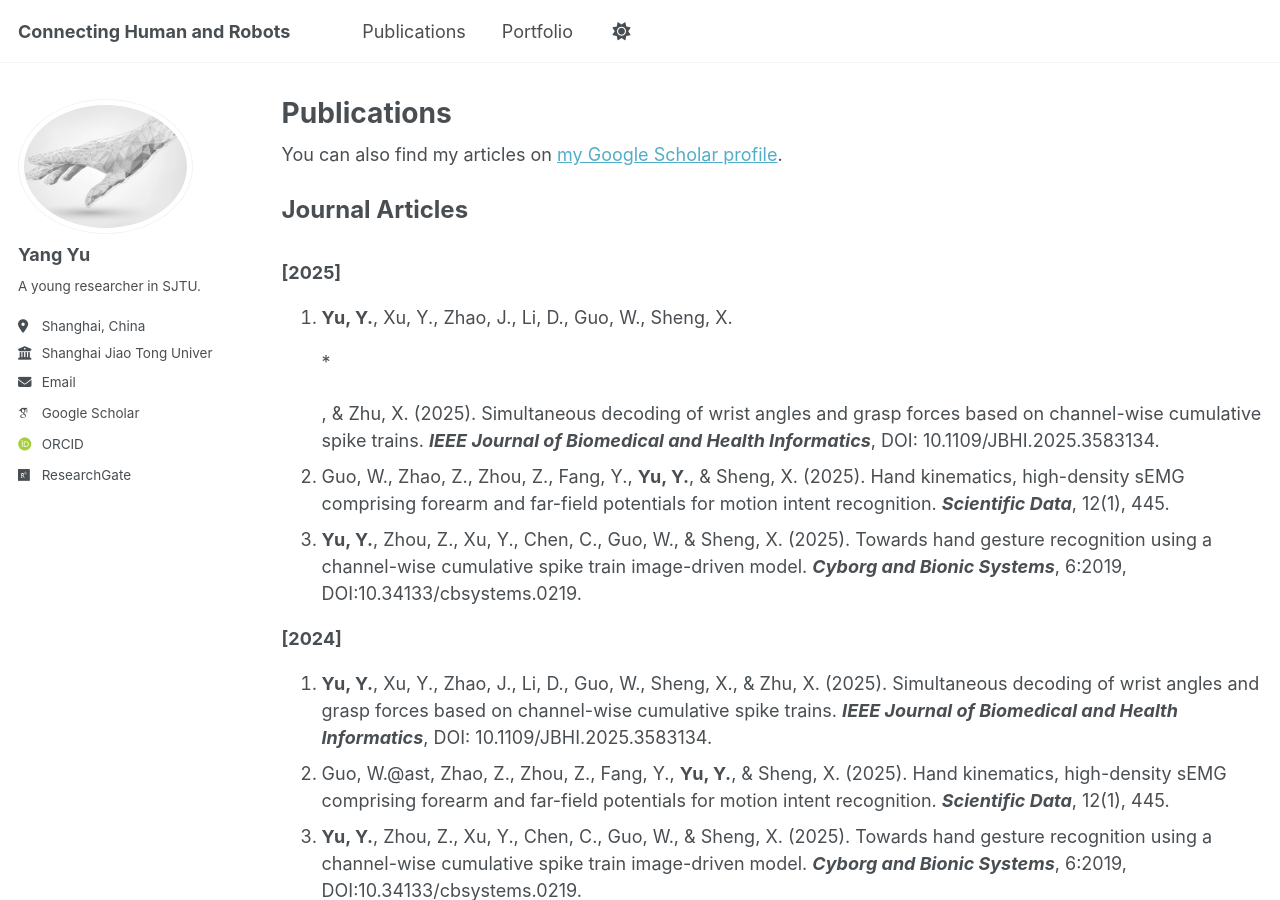
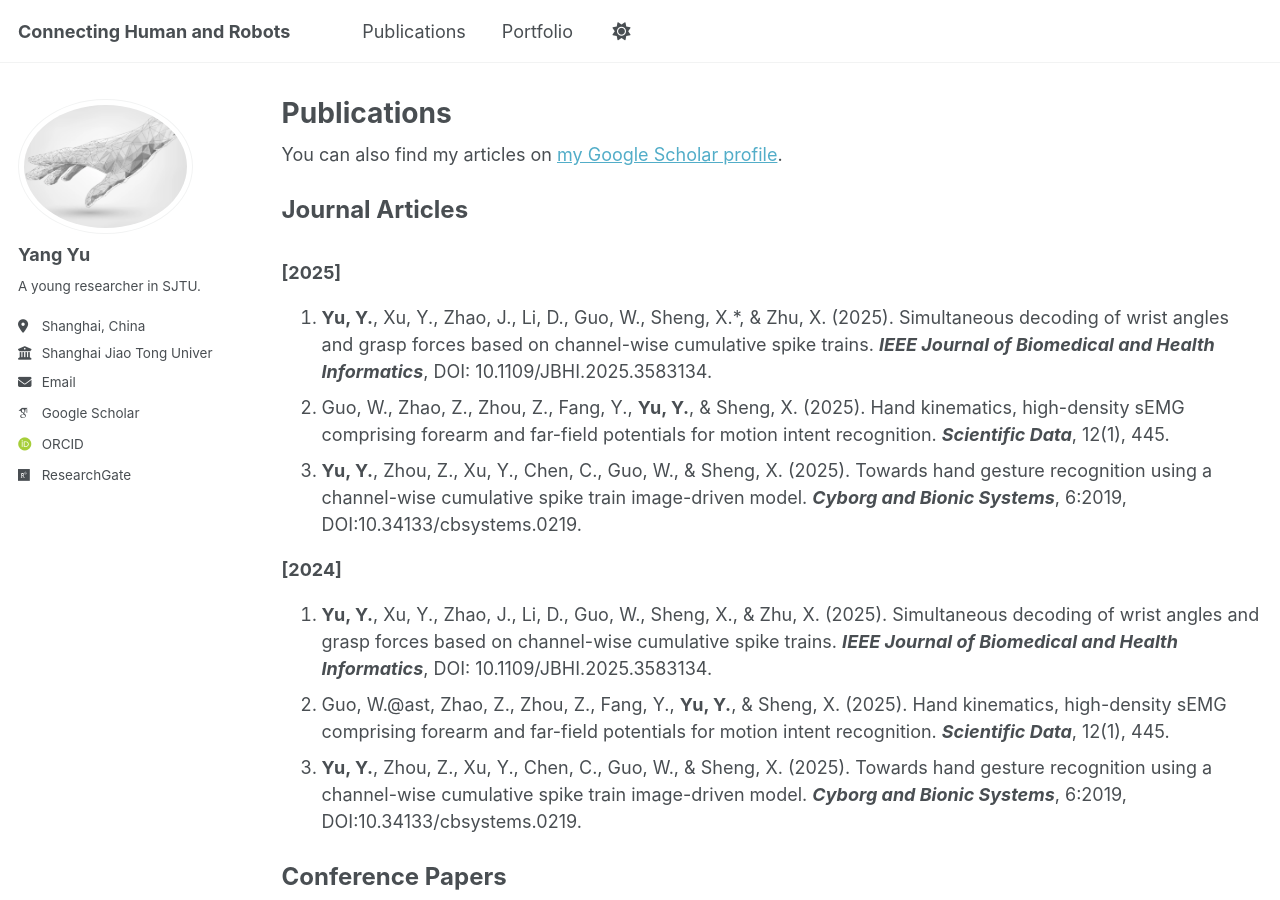
Before and after one commit to Yu-SJTUMRI/Yu-SJTUMRI.github.io, a Jekyll site: the page built from _pages/publications.html, in a window 1280 px wide and 900 px high. Built offline with Jekyll 4.4.1, drawn with Linux system fonts in a browser that asks for light colours; some web fonts are replaced; a script that is not in the unit is left out.

```diff
--- a/_pages/publications.html
+++ b/_pages/publications.html
@@ -37,7 +37,7 @@ author_profile: true
 
 <b>[2025]</b>
 <ol>
-  <li><b>Yu, Y.</b>, Xu, Y., Zhao, J., Li, D., Guo, W., Sheng, X.<p>*</p>, & Zhu, X. (2025). Simultaneous decoding of wrist angles and grasp forces based on channel-wise cumulative spike trains. <i><b>IEEE Journal of Biomedical and Health Informatics</b></i>, DOI: 10.1109/JBHI.2025.3583134.</li>
+  <li><b>Yu, Y.</b>, Xu, Y., Zhao, J., Li, D., Guo, W., Sheng, X.*, & Zhu, X. (2025). Simultaneous decoding of wrist angles and grasp forces based on channel-wise cumulative spike trains. <i><b>IEEE Journal of Biomedical and Health Informatics</b></i>, DOI: 10.1109/JBHI.2025.3583134.</li>
   <li>Guo, W., Zhao, Z., Zhou, Z., Fang, Y., <b>Yu, Y.</b>, & Sheng, X. (2025). Hand kinematics, high-density sEMG comprising forearm and far-field potentials for motion intent recognition. <i><b>Scientific Data</b></i>, 12(1), 445.</li>
   <li><b>Yu, Y.</b>, Zhou, Z., Xu, Y., Chen, C., Guo, W., & Sheng, X. (2025). Towards hand gesture recognition using a channel-wise cumulative spike train image-driven model. <i><b>Cyborg and Bionic Systems</b></i>, 6:2019, DOI:10.34133/cbsystems.0219.</li>
 </ol>
```
